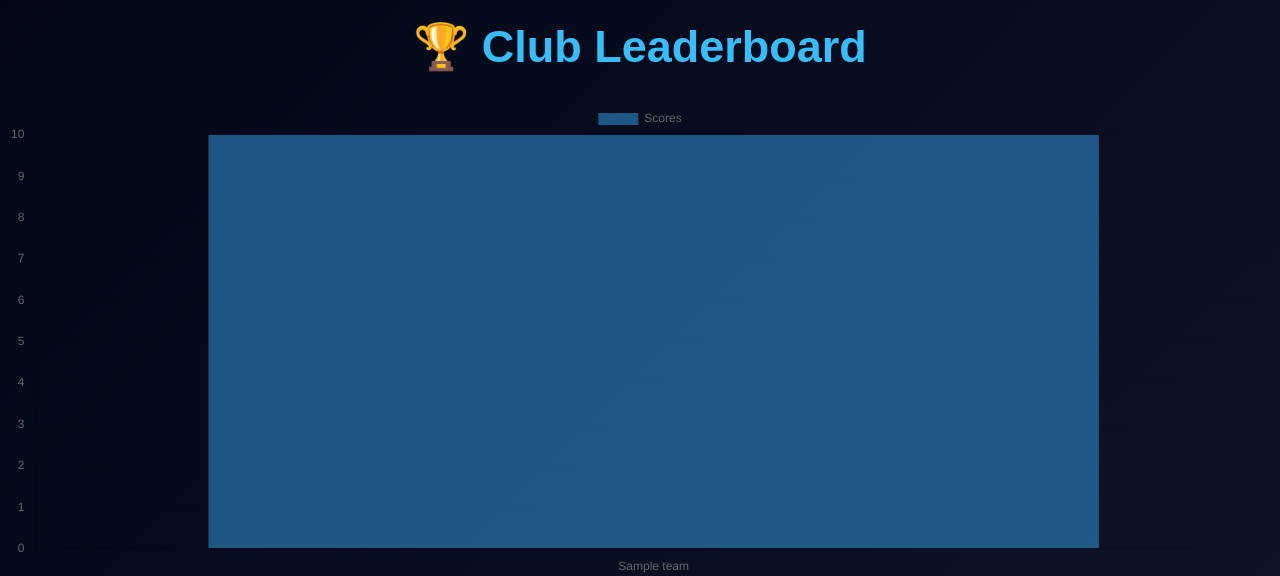
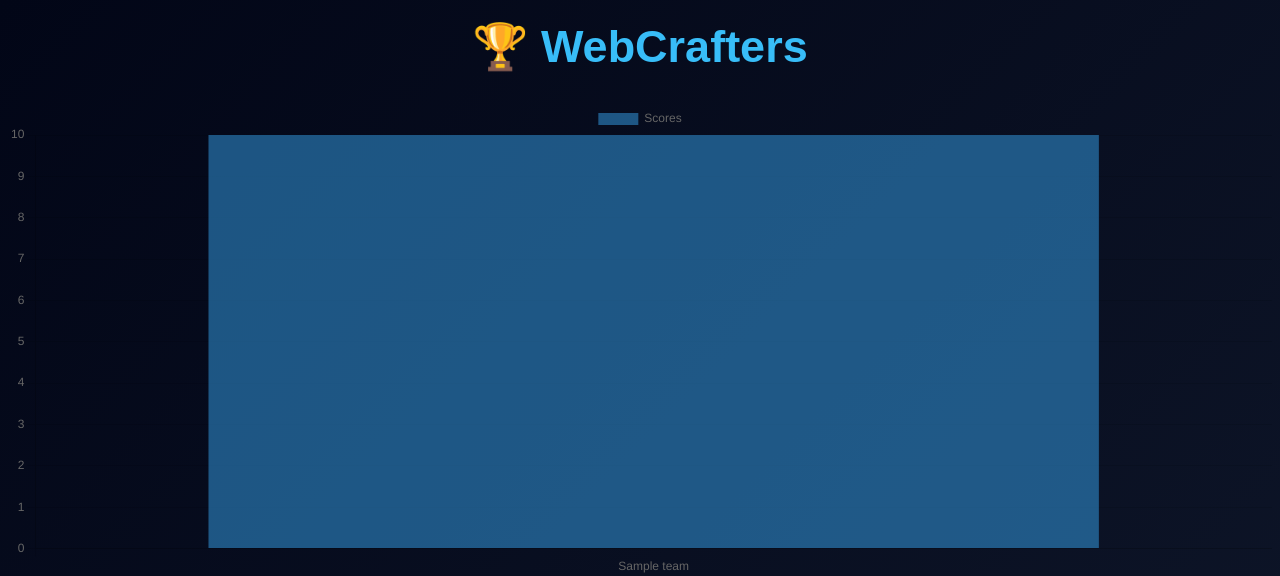
Before and after one commit to deerags101/club-dashboard, a Flask app: page / in a window 1280 px wide. Shown: the top 576 px of the page. Run offline with Flask 3, Linux system fonts and the light colour scheme; tables that the repository leaves empty hold one stand-in row (values such as "Sample post").

Commit message:
Update index.html

```diff
--- a/templates/index.html
+++ b/templates/index.html
@@ -75,7 +75,7 @@
 
 <body>
 
-<h1>🏆 Club Leaderboard</h1>
+<h1>🏆 WebCrafters</h1>
 
 <canvas id="chart" width="400" height="150"></canvas>
 
```
